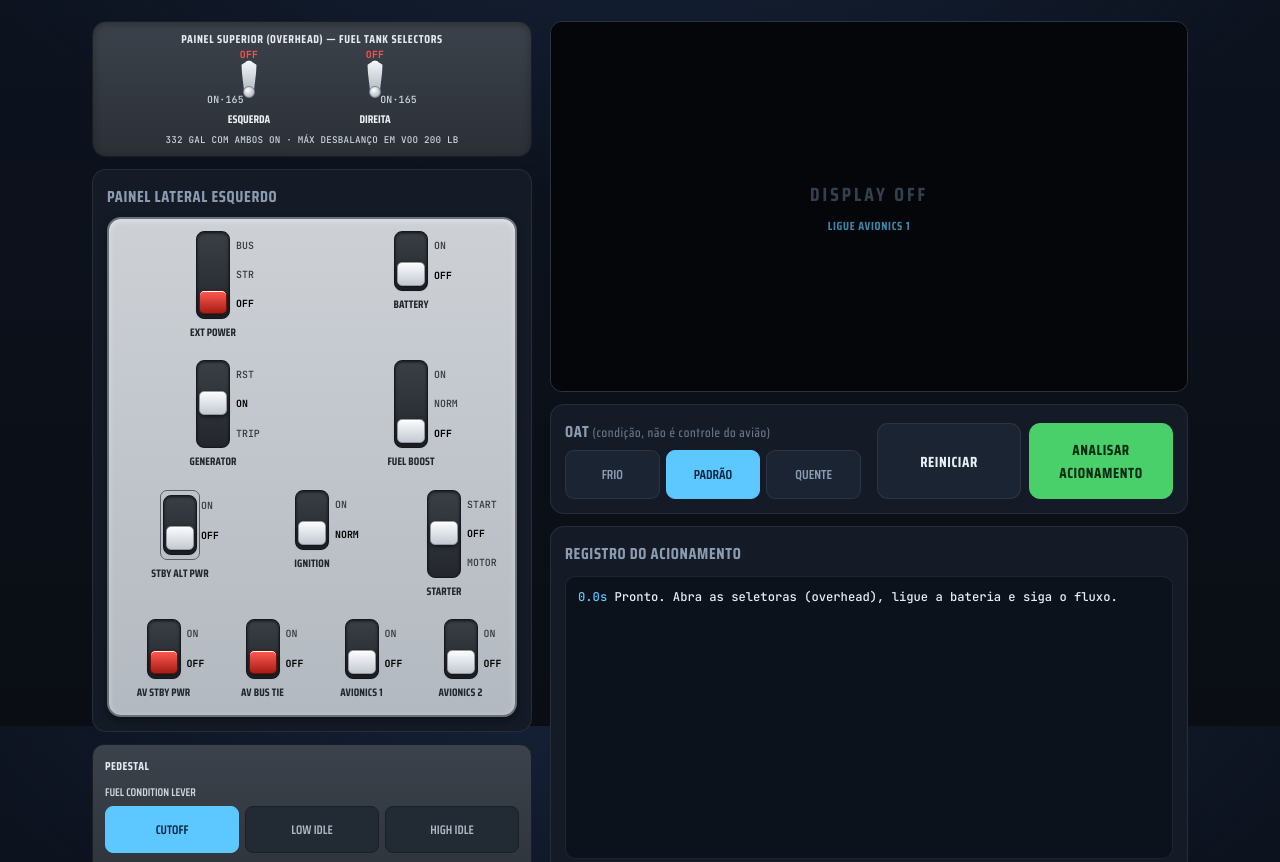
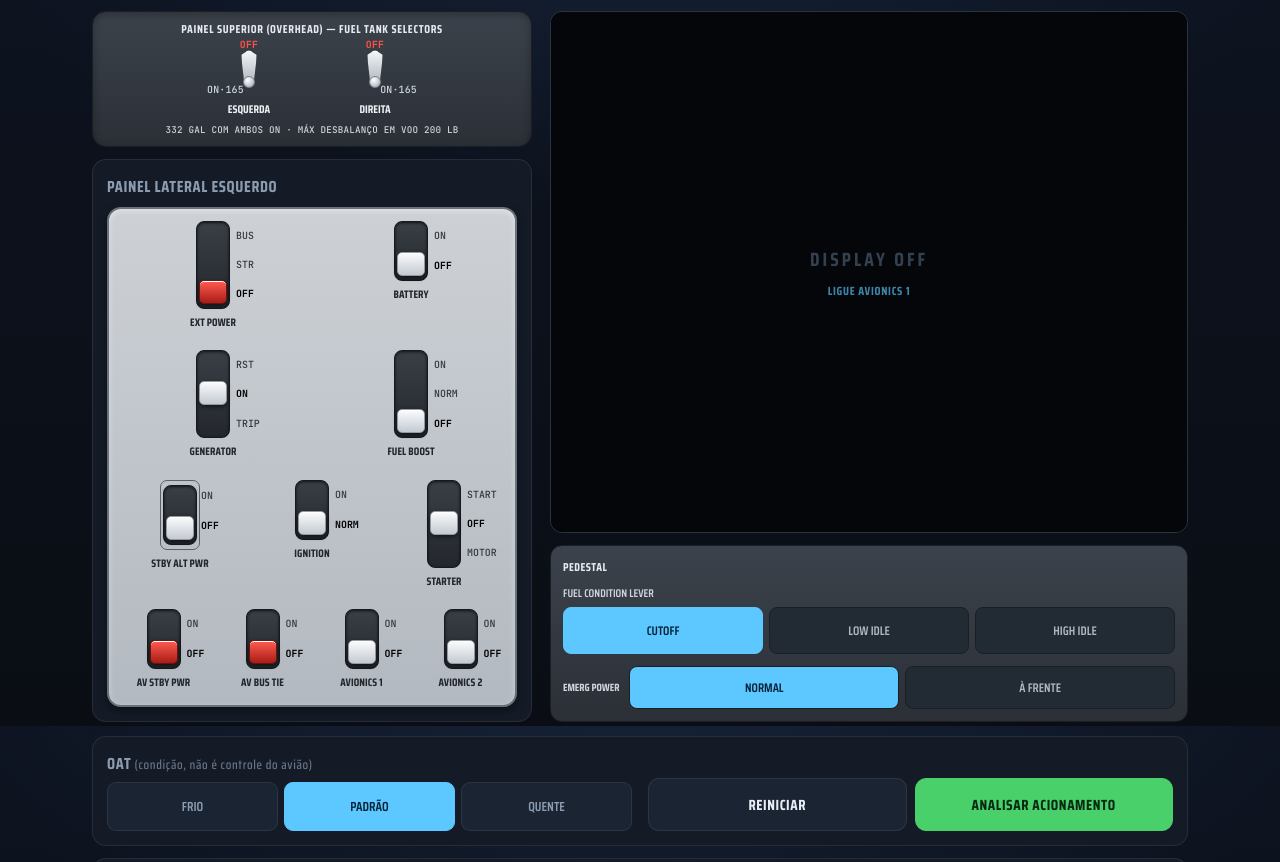
Before and after one commit to giisampaio/start-up-simulator-c208ex, a website built with Vite: page index.html in a window 1280 px wide. Shown: the part 74-936 px from the top of the page. Built offline with nearby package versions, Linux system fonts and the light colour scheme.

Commit message:
Layout: pedestal abaixo do EIS (direita) + OAT/log full-width no rodape
- Desktop: esquerda = overhead + switches; direita = EIS (cresce) + pedestal; rodape full-width = OAT + log
- Mobile: EIS -> overhead -> switches -> pedestal -> OAT -> log (pedestal logo abaixo dos switches)
- Colunas equilibradas (mesma altura), sem buraco/vazio

Co-Authored-By: Claude Opus 4.8 <noreply@anthropic.com>

```diff
--- a/index.html
+++ b/index.html
@@ -17,8 +17,22 @@
 <div class="app">
   <header><div class="tail">Cessna 208B · PT6A-140 · G1000</div><h1>Simulador de Partida</h1></header>
 
-  <!-- INSTRUMENTOS (fixos no topo no celular / coluna direita no desktop) -->
-  <div class="rightcol">
+  <!-- ESQUERDA (desktop): overhead + painel de switches -->
+  <div class="colL">
+    <div class="overhead">
+      <div class="oh-title">Painel Superior (Overhead) — Fuel Tank Selectors</div>
+      <div class="fs-row" id="selectors"></div>
+      <div class="placard">332 GAL COM AMBOS ON · MÁX DESBALANÇO EM VOO 200 LB</div>
+    </div>
+
+    <div class="panel swcard">
+      <div class="ptitle" style="margin-bottom:8px">Painel Lateral Esquerdo</div>
+      <div class="swpanel" id="swpanel"></div>
+    </div>
+  </div>
+
+  <!-- DIREITA (desktop): EIS + pedestal -->
+  <div class="colR">
   <section class="instruments">
     <div class="eis" id="eis">
       <div class="eis-content">
@@ -54,8 +68,17 @@
     </div>
   </section>
 
-  <section class="sidepanel">
-    <div class="panel">
+    <div class="pedestal">
+      <div class="ped-title">Pedestal</div>
+      <div style="font-family:'Saira Condensed';font-weight:600;text-transform:uppercase;font-size:.7rem;color:#cdd4dd;margin-bottom:5px">Fuel Condition Lever</div>
+      <div class="fcl" id="fcl"><button data-fcl="CUTOFF">Cutoff</button><button data-fcl="LOW">Low Idle</button><button data-fcl="HIGH">High Idle</button></div>
+      <div class="ped-emerg" id="emergSlot"></div>
+    </div>
+  </div><!-- /colR -->
+
+  <!-- RODAPÉ full-width: configurações + registro -->
+  <div class="bottom">
+    <div class="panel configcard">
       <div style="display:flex;flex-wrap:wrap;gap:16px;align-items:flex-end;justify-content:space-between">
         <div style="min-width:200px;flex:1">
           <div class="ptitle" style="margin-bottom:6px">OAT <span style="font-weight:400;text-transform:none;font-size:.8rem;opacity:.7">(condição, não é controle do avião)</span></div>
@@ -65,37 +88,13 @@
       </div>
     </div>
 
-    <div class="panel">
+    <div class="panel logcard">
       <div class="ptitle">Registro do acionamento</div>
       <div class="log" id="log"></div>
       <div class="verdict" id="verdict"></div>
       <div class="hint">Simulador didático — modelo aproximado do POH 208BPHCUS-04 (gates de partida fiéis; física entre eles é estimada). Som da buzina ativa após o primeiro toque. Não substitui o POH/AFM nem o simulador certificado.</div>
     </div>
-  </section>
-  </div><!-- /rightcol -->
-
-  <div class="leftcol">
-  <!-- CONTROLES (entre o EIS e o log no celular / coluna esquerda no desktop) -->
-  <section class="controls">
-    <div class="overhead">
-      <div class="oh-title">Painel Superior (Overhead) — Fuel Tank Selectors</div>
-      <div class="fs-row" id="selectors"></div>
-      <div class="placard">332 GAL COM AMBOS ON · MÁX DESBALANÇO EM VOO 200 LB</div>
-    </div>
-
-    <div class="panel">
-      <div class="ptitle" style="margin-bottom:8px">Painel Lateral Esquerdo</div>
-      <div class="swpanel" id="swpanel"></div>
-    </div>
-
-    <div class="pedestal">
-      <div class="ped-title">Pedestal</div>
-      <div style="font-family:'Saira Condensed';font-weight:600;text-transform:uppercase;font-size:.7rem;color:#cdd4dd;margin-bottom:5px">Fuel Condition Lever</div>
-      <div class="fcl" id="fcl"><button data-fcl="CUTOFF">Cutoff</button><button data-fcl="LOW">Low Idle</button><button data-fcl="HIGH">High Idle</button></div>
-      <div class="ped-emerg" id="emergSlot"></div>
-    </div>
-  </section>
-  </div><!-- /leftcol -->
+  </div>
 </div>
 <script type="module" src="/src/main.ts"></script>
 </body>
--- a/src/style.css
+++ b/src/style.css
@@ -10,13 +10,17 @@ body{
   background:radial-gradient(1200px 600px at 50% -10%,#16243a 0%,transparent 60%),linear-gradient(180deg,var(--bg2),var(--bg));
   background-attachment:fixed;color:var(--text);font-size:15px;-webkit-font-smoothing:antialiased;
 }
-.app{max-width:1120px;margin:0 auto;padding:10px 12px calc(40px + env(safe-area-inset-bottom));display:flex;flex-direction:column;}
-/* mobile: wrappers somem e ordenamos os blocos: EIS, controles, log */
-.rightcol,.leftcol{display:contents;}
-header{order:0;}
+.app{max-width:1120px;margin:0 auto;padding:10px 12px calc(40px + env(safe-area-inset-bottom));display:flex;flex-direction:column;gap:12px;}
+/* mobile: os wrappers somem (display:contents) e ordenamos os blocos individuais:
+   EIS -> overhead -> switches -> pedestal -> config -> log */
+.colL,.colR,.bottom{display:contents;}
+header{order:0;margin-bottom:0;}
 .instruments{order:1;}
-.controls{order:2;}
-.sidepanel{order:3;}
+.overhead{order:2;}
+.swcard{order:3;}
+.pedestal{order:4;}
+.configcard{order:5;}
+.logcard{order:6;}
 header{text-align:center;margin-bottom:10px;}
 .tail{font-family:'JetBrains Mono',monospace;font-weight:700;color:var(--cyan);letter-spacing:.16em;font-size:.66rem;text-transform:uppercase;opacity:.85;}
 h1{font-family:'Saira Condensed',sans-serif;font-weight:700;font-size:1.7rem;text-transform:uppercase;margin-top:4px;}
@@ -34,24 +38,20 @@ h1{font-family:'Saira Condensed',sans-serif;font-weight:700;font-size:1.7rem;tex
   box-shadow:0 8px 18px rgba(0,0,0,.5);
   max-height:72vh;overflow:auto;-webkit-overflow-scrolling:touch;
 }
-.controls{display:flex;flex-direction:column;gap:12px;margin-top:12px;}
-.controls > *{margin:0;}
-.sidepanel{display:flex;flex-direction:column;gap:12px;margin-top:12px;}
+/* (o posicionamento dos blocos é definido pelo flex/order acima e pelo grid abaixo) */
 
 @media(min-width:900px){
   .app{display:grid;grid-template-columns:440px 1fr;gap:14px 18px;align-items:start;}
-  .rightcol,.leftcol{display:flex;flex-direction:column;gap:12px;}
-  header{grid-column:1/-1;grid-row:1;}
-  .leftcol{grid-column:1;grid-row:2;}
-  .rightcol{grid-column:2;grid-row:2;align-self:stretch;}
-  .controls,.sidepanel{margin-top:0;}
-  /* log preenche a coluna direita até equilibrar com a esquerda */
-  .sidepanel{flex:1;}
-  .sidepanel > .panel:last-child{flex:1;display:flex;flex-direction:column;}
-  .sidepanel > .panel:last-child .log{flex:1;max-height:none;}
-  .instruments{position:relative;top:auto;margin:0;padding:0;background:none;border:none;box-shadow:none;max-height:none;overflow:visible;}
+  .colL,.colR,.bottom{display:flex;flex-direction:column;gap:12px;}
+  header{grid-column:1/-1;grid-row:1;margin-bottom:0;}
+  .colL{grid-column:1;grid-row:2;}
+  .colR{grid-column:2;grid-row:2;align-self:stretch;}
+  .bottom{grid-column:1/-1;grid-row:3;}
+  /* EIS cresce para preencher a coluna direita; o pedestal fica embaixo dele */
+  .instruments{position:relative;top:auto;margin:0;padding:0;background:none;border:none;box-shadow:none;max-height:none;overflow:visible;flex:1;}
+  .eis{padding:14px 12px;height:100%;display:flex;flex-direction:column;justify-content:center;}
   .rounds-row svg{max-width:142px;}
-  .eis{padding:14px 12px;}
+  .log{max-height:240px;}
 }
 
 /* ---------- OVERHEAD (fuel selectors) ---------- */
```
